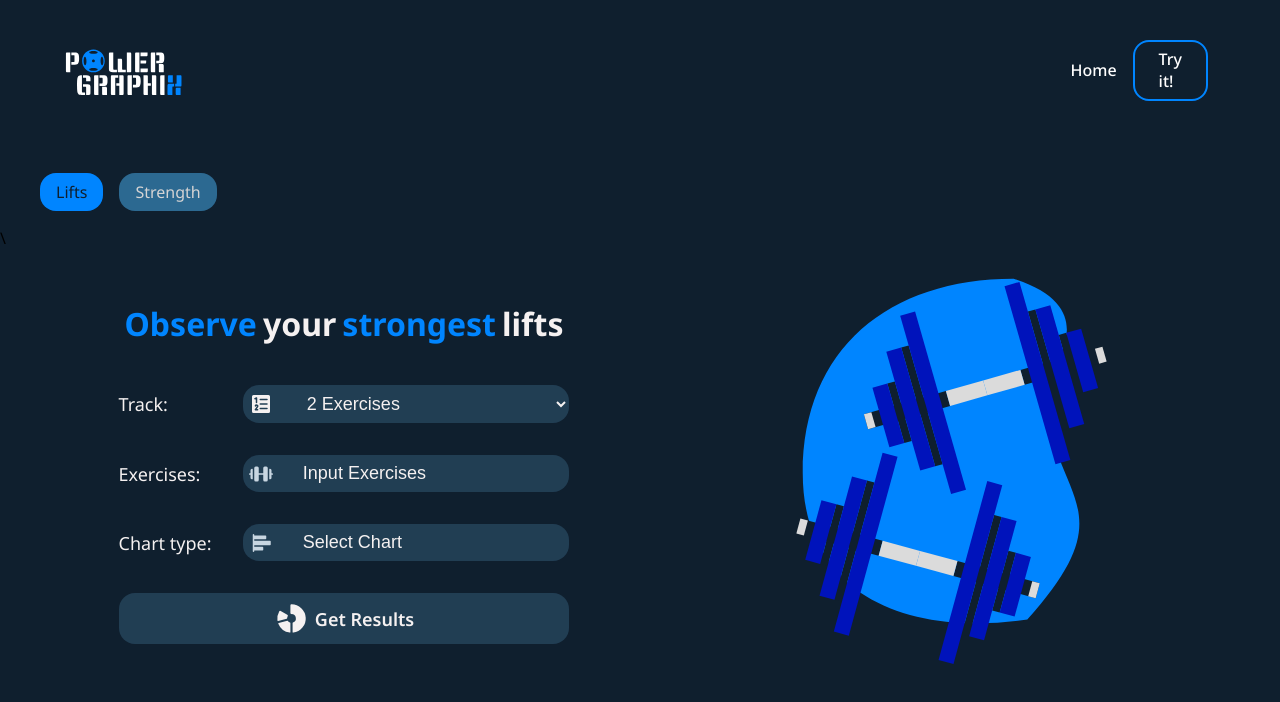
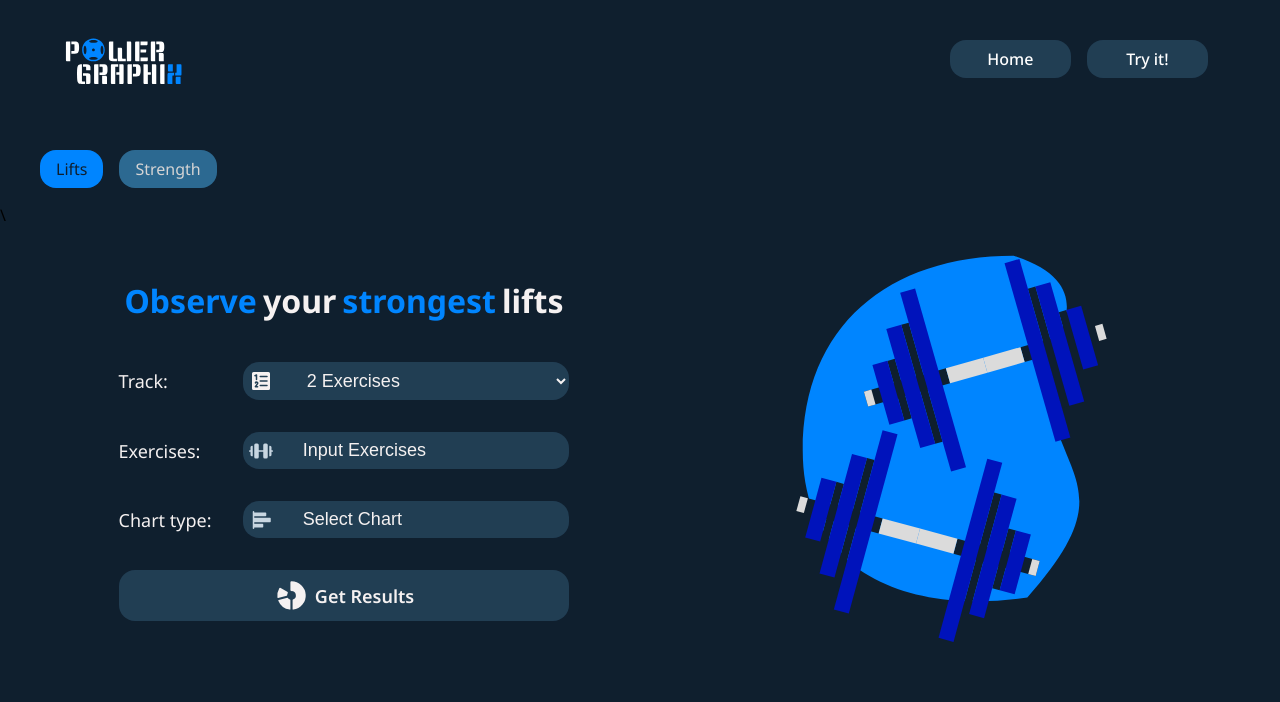
Before and after one commit to AtanasovCode/lift-log, a React (Vite) app: page /input-stats in a window 1280 px wide. Shown: the top 702 px of the page. Built offline with nearby package versions, Linux system fonts and the light colour scheme; a web font is replaced by a local one.

Commit message:
fixed nav link issue

```diff
--- a/src/components/Nav.jsx
+++ b/src/components/Nav.jsx
@@ -49,10 +49,9 @@ const Nav = () => {
                 <NavLink to="/">
                     Home
                 </NavLink>
-
-                <SpecialLink to="/get-stats">
+                <NavLink to="/get-stats">
                     Try it!
-                </SpecialLink>
+                </NavLink>
             </NavLinks>
         </Navigation>
     );
@@ -90,6 +89,7 @@ const NavLinks = styled.div`
     display: flex;
     align-items: center;
     justify-content: center;
+    width: 30vw;
 
     @media (max-width: 768px) {
         position: fixed;
@@ -101,17 +101,16 @@ const NavLinks = styled.div`
         right: -200%;
         transition: all .6s ease-in-out;
         z-index: 99;
+        display: flex;
+        flex-direction: column;
+        align-items: center;
+        justify-content: center;
 
         //Mobile Nav is Active
         ${props => props.active && `
             top: 0;
             right: 0;
         `}
-
-        display: flex;
-        flex-direction: column;
-        align-items: flex-start;
-        justify-content: flex-start;
 
         &::before {
             content: "";
@@ -134,10 +133,21 @@ const NavLink = styled(Link)`
     font-weight: 500;
     margin: .5rem;
     cursor: pointer;
+    background-color: ${props => props.theme.secondary};
+    padding: .5rem;
+    border-radius: 16px;
+    flex: 100%;
+    display: flex;
+    align-items: center;
+    justify-content: center;
 
     @media (max-width: 768px) {
         font-size: 1.2rem;
         margin-bottom: .5rem;
+    }
+
+    &:hover {
+        background-color: ${props => props.theme.mayaBlueDark};
     }
 `;
 
@@ -175,18 +185,6 @@ const NavLogo = styled.img`
     }
 `;
 
-const SpecialLink = styled(NavLink)`
-    border: 2px solid ${props => props.theme.accent};
-    border-radius: 16px;
-    padding: .4rem 1.5rem;
-    transition: all .3s ease-in-out;
-
-    &:hover {
-        background-color: ${props => props.theme.accent};
-        color: ${props => props.theme.background};
-    }
-`;
-
 const MenuIcon = styled.div`
     user-select: none;
     opacity: 0;
```
